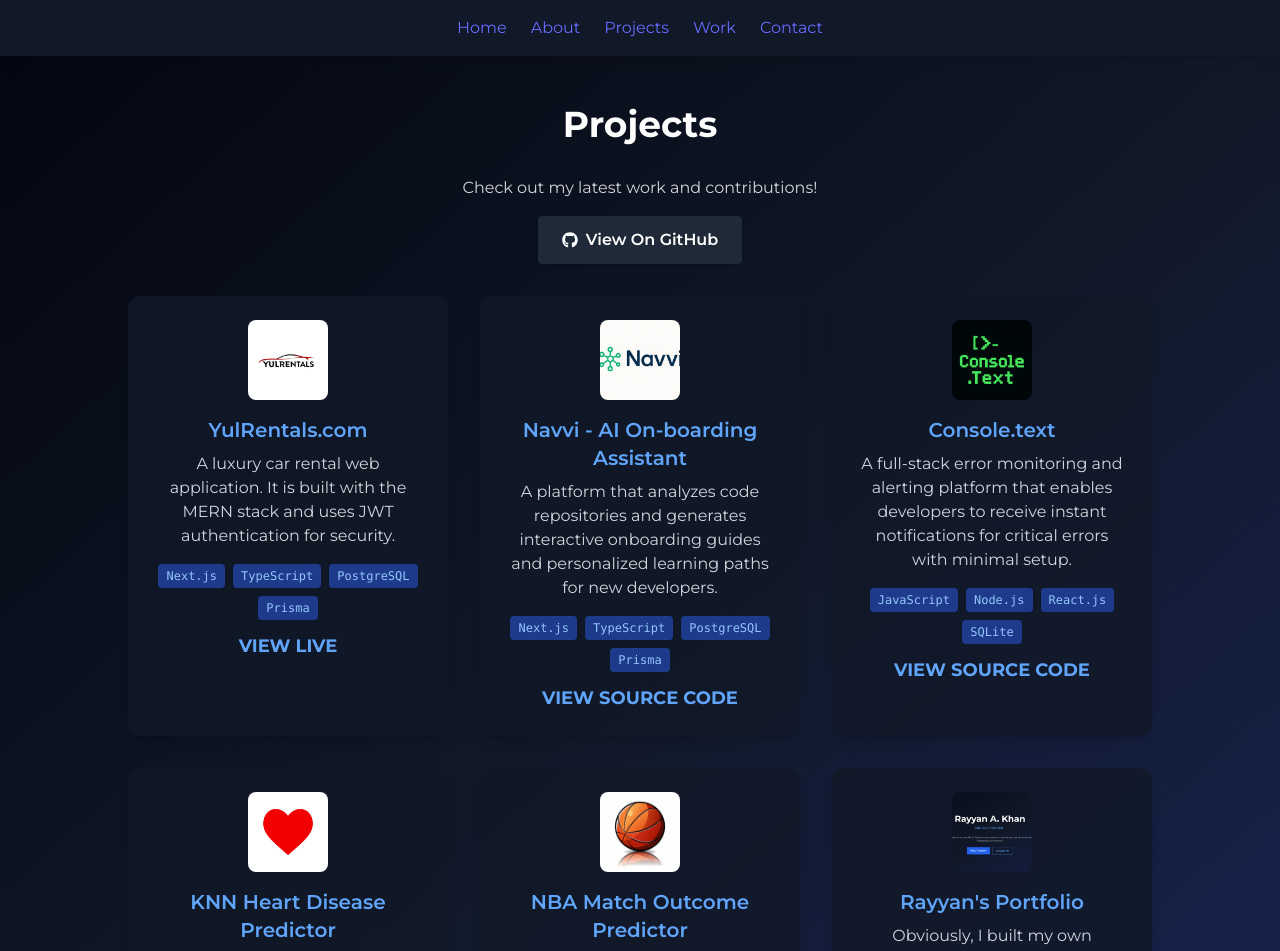
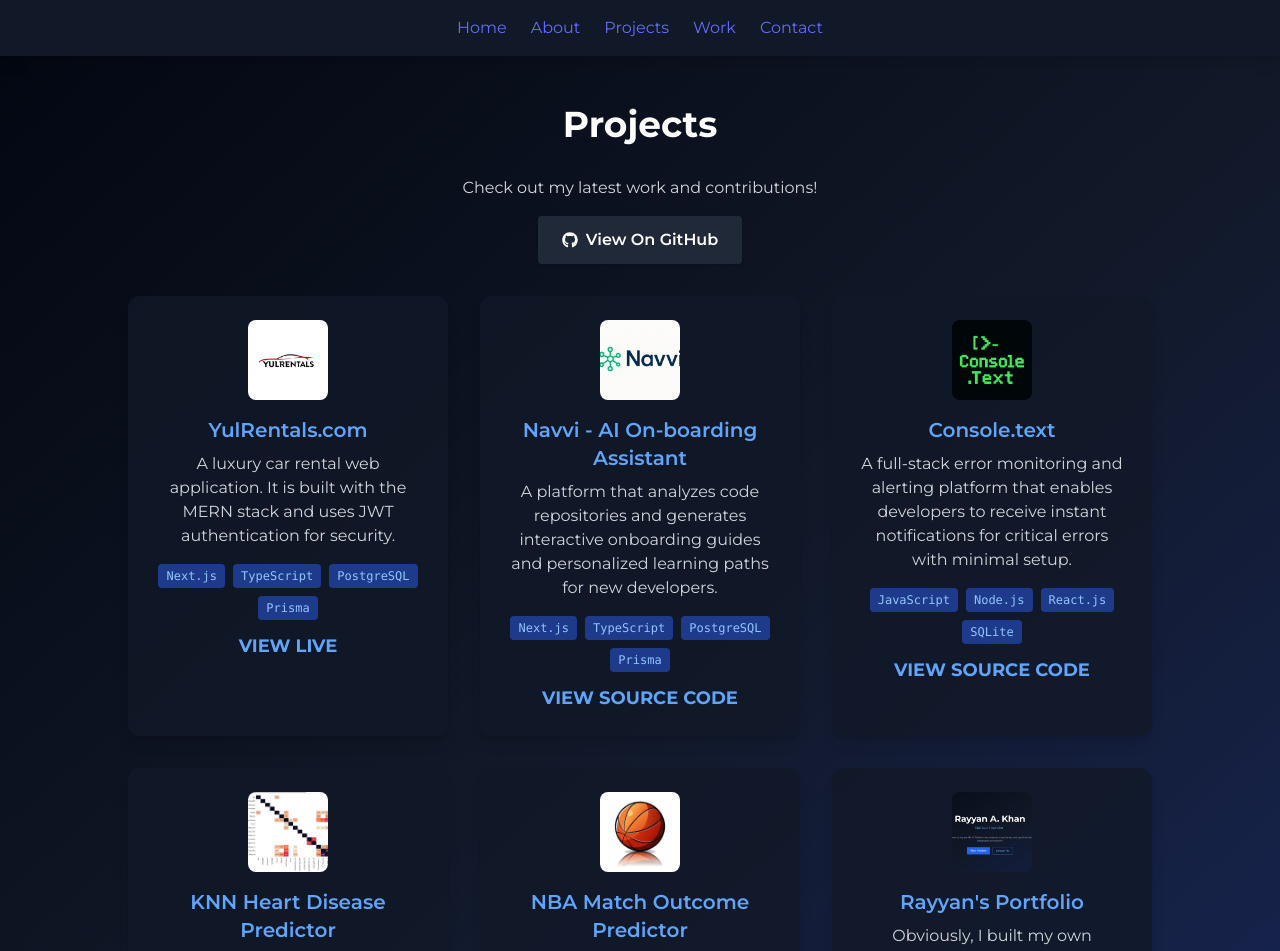
Before and after one commit to rayyankhan47/Rayyan-Khan-Portfolio, a React (Vite) app: page /projects in a window 1280 px wide. Shown: the top 951 px of the page. Built offline with nearby package versions, Linux system fonts and the light colour scheme.

Commit message:
changed heart pic

```diff
--- a/src/pages/Projects.tsx
+++ b/src/pages/Projects.tsx
@@ -44,7 +44,7 @@
   },
   {
     title: 'KNN Heart Disease Predictor',
-    image: '/heart.jpg',
+    image: '/heart.png',
     summary: 'Predicts heart disease risk from clinical data, supporting early intervention and improved patient outcomes.',
     description: 'A machine learning project that predicts the likelihood of heart disease using real-world clinical data, helping to identify at-risk patients with high accuracy.',
     tech: ['Pandas', 'Scikit-Learn', 'Python'],
```
Also changed, not shown: public/heart.jpg (deleted), public/heart.png (added).
